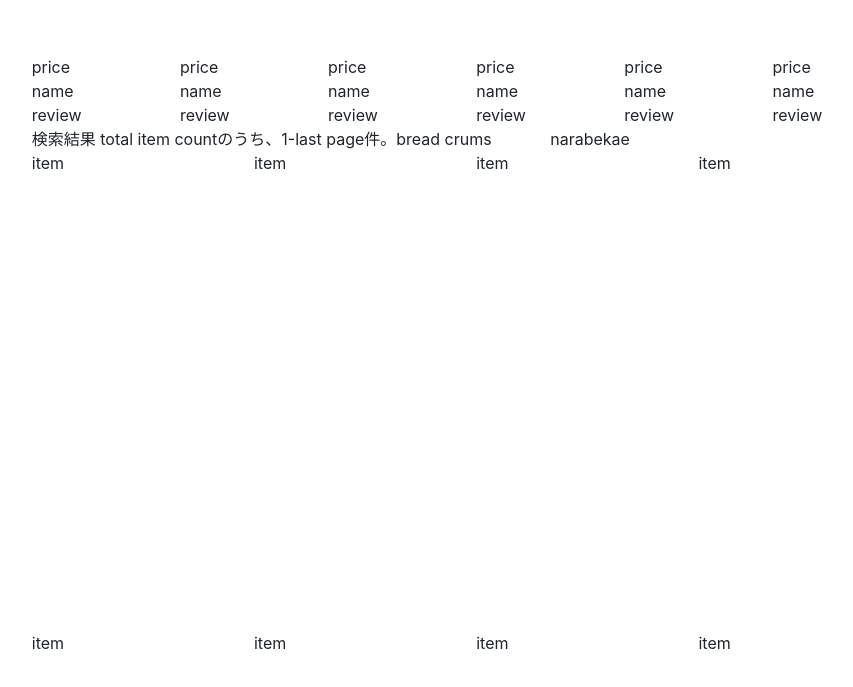
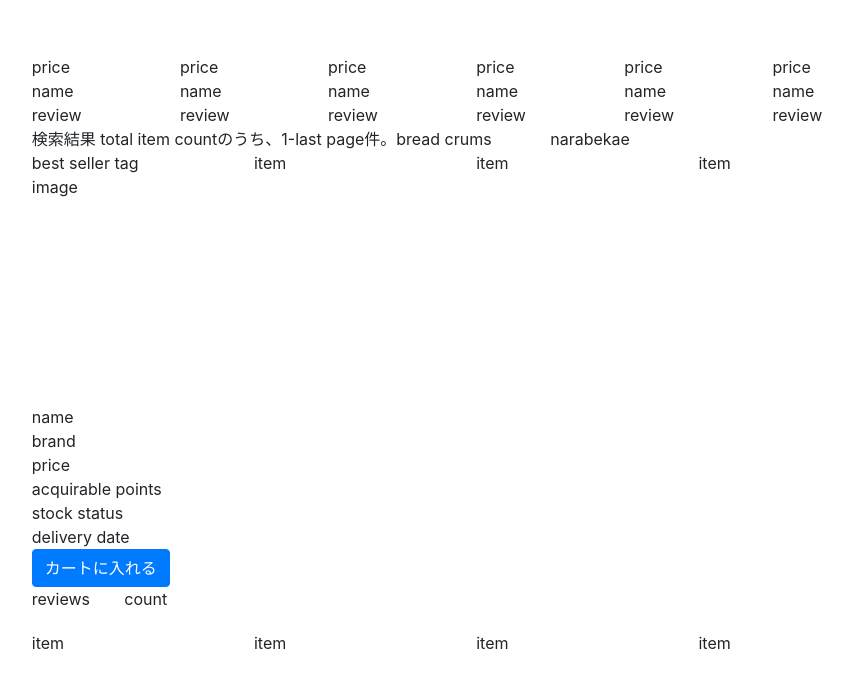
Before and after one commit to XX989tmx/amazon_clone_clientside, a React (Create React App) app: page /product/index/grandGrandChildCategory/1 in a window 1280 px wide. Shown: the part 2471-3158 px from the top of the page, without its empty margins (161-1014 px from the left). Built offline with nearby package versions, Linux system fonts and the light colour scheme; no server answers.

Commit message:
adds item structure 5

```diff
--- a/src/products/pages/GrandGrandChildCategoryIndex.js
+++ b/src/products/pages/GrandGrandChildCategoryIndex.js
@@ -2,7 +2,7 @@ import Axios from "axios";
 import React, { useContext, useEffect, useState } from "react";
 import { Link, useHistory, useLocation, useParams } from "react-router-dom";
 import ReactPaginate from "react-paginate";
-import reactBootstrap, { Row, Col, Container } from "react-bootstrap";
+import reactBootstrap, { Row, Col, Container, Button } from "react-bootstrap";
 import { AuthContext } from "../../shared/context/auth-context";
 import GrandGrandChildCategoryIndexList from "../components/GrandGrandChildCategoryIndexList";
 import CartSectionOfSpecificProduct from "../components/CartSectionOfSpecificProduct";
@@ -570,8 +570,48 @@ const GrandGrandChildCategoryIndex = (props) => {
                 {/* product index col を２４書くか、一個だけ書いて可変にし、数はPagination
                 で制御するか、は、要検討 おそらくダイナミック。list & item map の形。RowをListのところで使い、そこで配列をMap、子要素のItemに、Colを置き、という形。*/}
                 <Row>
-                  <Col xs={6} md={4} lg={3} style={{ height: "480px" }}>
-                    item
+                  <Col xs={6} md={4} lg={3} style={{ height: "100%" }}>
+                    <Row>
+                      <Col>best seller tag</Col>
+                    </Row>
+                    <Row>
+                      <Col style={{ height: "230px" }}>image</Col>
+                    </Row>
+                    <Row>
+                      <Col>
+                        <Row>
+                          <Col>name</Col>
+                        </Row>
+                        <Row>
+                          <Col>brand</Col>
+                        </Row>
+                      </Col>
+                    </Row>
+                    <Row>
+                      <Col>
+                        <Row>
+                          <Col>price</Col>
+                        </Row>
+                        <Row>
+                          <Col>acquirable points</Col>
+                        </Row>
+                        <Row>
+                          <Col>stock status</Col>
+                        </Row>
+                      </Col>
+                    </Row>
+                    <Row>
+                      <Col>delivery date</Col>
+                    </Row>
+                    <Row>
+                      <Col>
+                        <Button>カートに入れる</Button>
+                      </Col>
+                    </Row>
+                    <Row>
+                      <Col xs={5}>reviews</Col>
+                      <Col xs={7}>count</Col>
+                    </Row>
                   </Col>
                   <Col xs={6} md={4} lg={3} style={{ height: "480px" }}>
                     item
```
